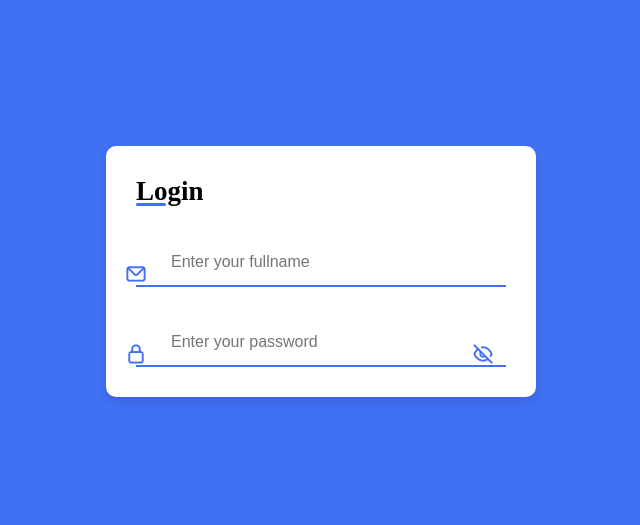
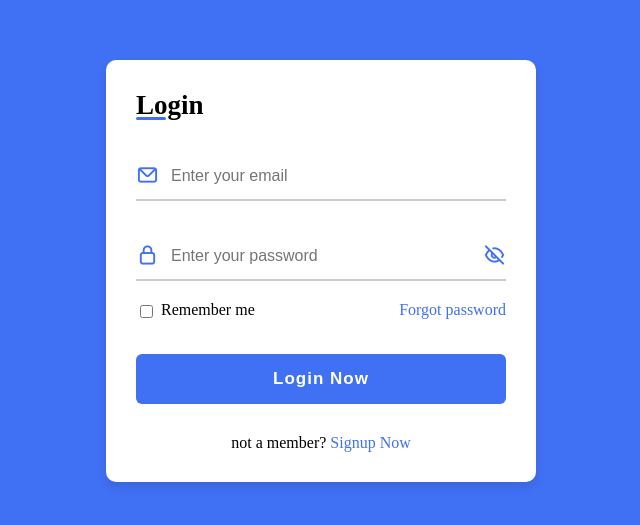
Before and after one commit to haeguy/WORKSPACE, a plain HTML site: page login-form/index.html in a window 1280 px wide. Shown: the part 129-654 px from the top of the page, without its empty margins (319-959 px from the left). Drawn offline with nearby package versions, Linux system fonts and the light colour scheme.

Commit message:
my commit on login-registration-form

```diff
--- a/login-form/index.css
+++ b/login-form/index.css
@@ -14,12 +14,12 @@ body{
     /* background-color:#000; */
 }
 .container{
-    background-color:#fff;
     position:relative;
     max-width:430px;
     width:100%;
+    background:#fff;
+    box-shadow:0 5px 10px rgba(0,0,0,0.1);
     border-radius:10px;
-    box-shadow:0 5px 10px rgba(0,0,0,0.1);
 }
 .container .form{
   padding:30px;
@@ -52,17 +52,19 @@ body{
     padding:0 35px;
     border: none;
     outline:none;
+    font-size:16px;
     border-bottom:2px solid #ccc;
     border-top:2px solid transparent;
-    font-size:16px;
+    transition: all 0.2s ease;
 }
-.input-field input:is(:focus, :valid){
+.input-field input:is(:focus, :valid :hover){
   border-bottom-color:#4070f4;
+
 }
 .input-field i{
     position:absolute;
     top: 50%;
-    transform:translate(-50%);
+    transform:translateY(-50%);
     color:#999;
     font-size:23px;
 }
@@ -75,3 +77,54 @@ body{
 .input-field i.showHidePw{
   right:0;
 }
+.form .checkbox-text{
+  display: flex;
+  justify-content:space-between;
+  align-items: center;
+  margin-top: 20px;
+}
+.checkbox-text .checkbox-content{
+  display: flex;
+  align-items: center;
+}
+.checkbox-text .checkbox-content{
+  display: flex;
+  align-items: center;
+}
+.checkbox-content input{
+  margin: 0 8px -2px 4px;
+  accent-color: #4070f4;
+  background-color:red;
+}
+.form text{
+  color:#333;
+  font-size:14px;
+}
+.form a.text{
+  color:#4070f4;
+  text-decoration: none;
+}
+.form a:hover{
+  text-decoration:underline;
+}
+.form .button{
+  margin-top:35px;
+}
+.form .button input{
+  color:#fff;
+  background-color:#4070f4;
+  letter-spacing: 1px;
+  border-radius:6px;
+  font-weight:600;
+  cursor:pointer;
+  font-size:17px;
+  border:none;
+  transition: all 0.3s ease;
+}
+.form input:hover{
+  background-color: #265df2;
+}
+.form .login-signup{
+  text-align:center;
+  margin-top:30px;
+}
--- a/login-form/index.html
+++ b/login-form/index.html
@@ -15,7 +15,7 @@
                 <span class="title">Login</span>
                 <form action="#">
                     <div class="input-field">
-                        <input type="text" placeholder="Enter your fullname">
+                        <input type="text" placeholder="Enter your email">
                         <i class="uil uil-envelope icon"></i>
                     </div>
                     <div class="input-field">
@@ -23,7 +23,21 @@
                         <i class="uil uil-lock icon"></i>
                         <i class="uil uil-eye-slash showHidePw"></i>
                     </div>
+                    <div class="checkbox-text">
+                        <div class="checkbox-content " id="logcheck">
+                            <input type="checkbox">
+                            <label for="logcheck" class="text">Remember me</label>
+                        </div>
+                        <a href="#" class="text">Forgot password</a>
+                    </div>
+                    <div class="input-field button">
+                        <input type="button" value="Login Now">
+                    </div>
                 </form>
+                <div class="login-signup">
+                    <span class="text">not a member?</span>
+                    <a href="#" class="text sign-text">Signup Now</a>
+                </div>
             </div>
         </div>
     </div>
```
Also changed, not shown: jotter.txt (added), vscode shortcut.txt (added).
